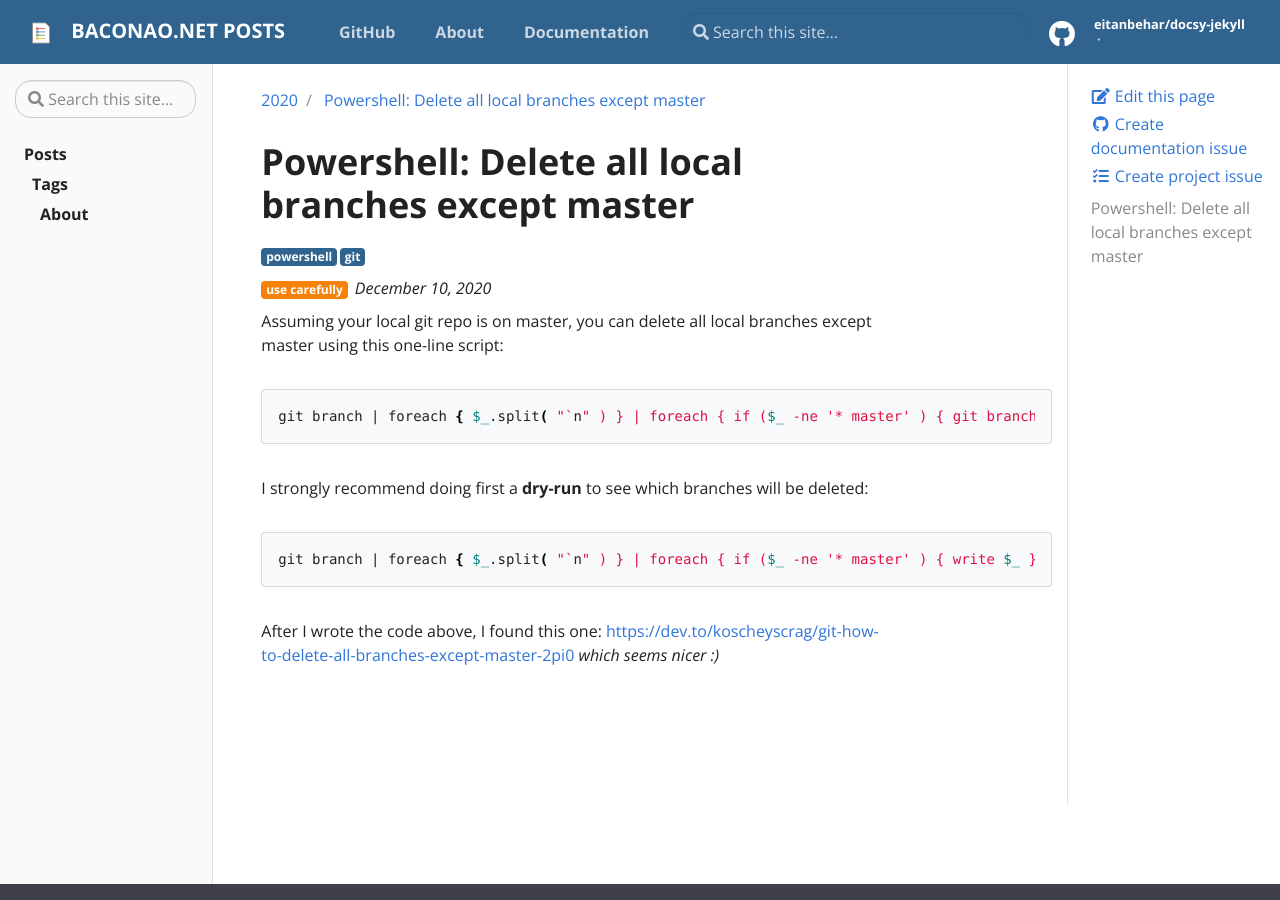
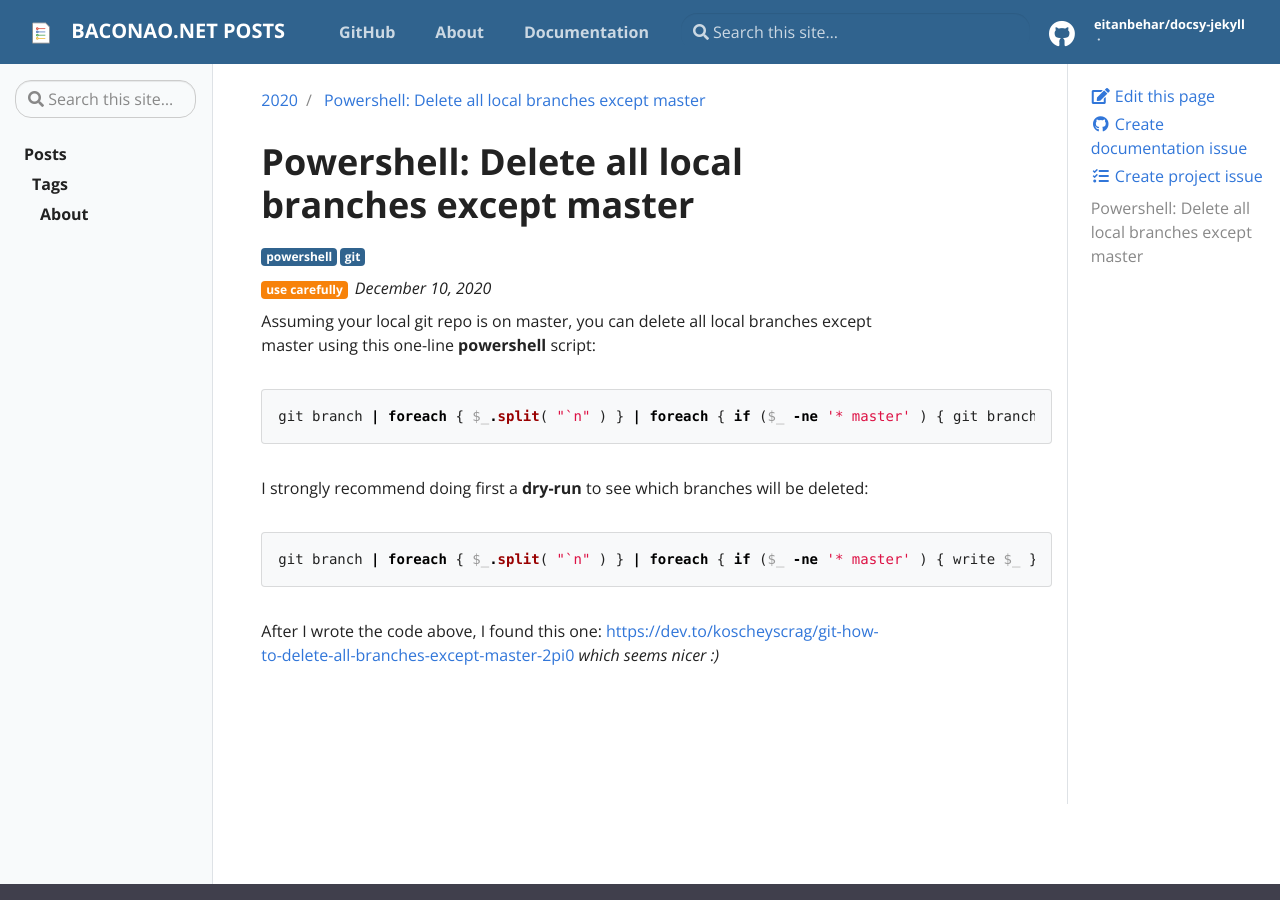
Before and after one commit to eitanbehar/docsy-jekyll, a Jekyll site: the page built from _posts/2020-12-10-pwsh-del-local.md, in a window 1280 px wide and 900 px high. Built offline with Jekyll 4.4.1, drawn with Linux system fonts in a browser that asks for light colours; our own code applies the rules of GitHub Pages for plain Markdown files.

Commit message:
update syntax

```diff
--- a/_posts/2020-12-10-pwsh-del-local.md
+++ b/_posts/2020-12-10-pwsh-del-local.md
@@ -10,9 +10,9 @@ tags:
  - git
 ---
 
-Assuming your local git repo is on master, you can delete all local branches except master using this one-line script:
+Assuming your local git repo is on master, you can delete all local branches except master using this one-line **powershell** script:
 
-~~~ bash
+~~~ powershell
 git branch | foreach { $_.split( "`n" ) } | foreach { if ($_ -ne '* master' ) { git branch -D $_.replace(' ', '') } }
 ~~~
 
@@ -20,7 +20,7 @@ git branch | foreach { $_.split( "`n" ) } | foreach { if ($_ -ne '* master' ) {
 
 I strongly recommend doing first a **dry-run** to see which branches will be deleted:
 
-~~~ bash
+~~~ powershell
 git branch | foreach { $_.split( "`n" ) } | foreach { if ($_ -ne '* master' ) { write $_ } }
 ~~~
 
```
